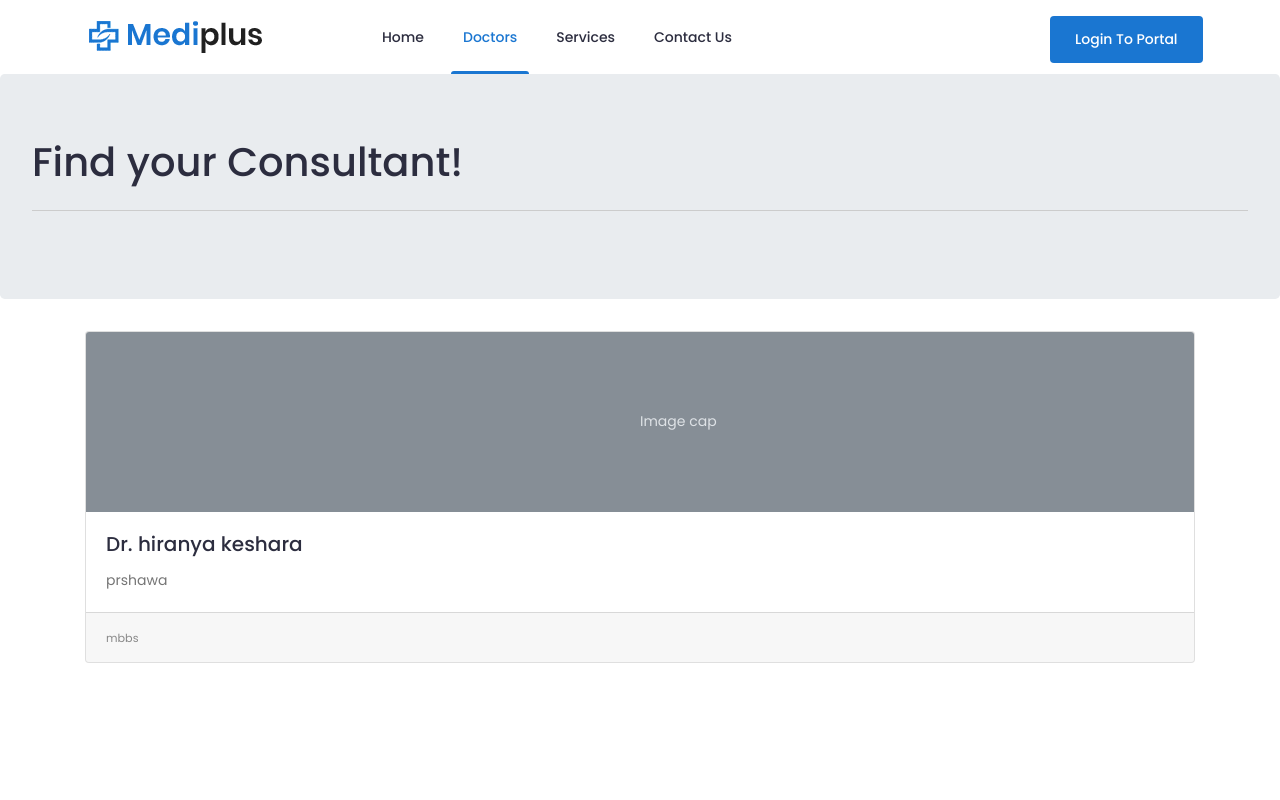
After one commit to Hiranyakeshara/mediplus, a PHP site: page /mediplus/doctors.php in a window 1280 px wide. The commit adds this page. Run offline with PHP 8.4, Linux system fonts and the light colour scheme; data comes from the database, SQL or seed files in the repository.

Commit message:
display doctor in main page

```diff
--- /dev/null
+++ b/doctors.php
@@ -0,0 +1,147 @@
+
+
+
+<!DOCTYPE html>
+<html lang="en">
+<head>
+      <!-- Meta Tags -->
+      <meta charset="utf-8">
+		<meta http-equiv="X-UA-Compatible" content="IE=edge">
+		<meta name="keywords" content="Site keywords here">
+		<meta name="description" content="">
+		<meta name='copyright' content=''>
+		<meta name="viewport" content="width=device-width, initial-scale=1, shrink-to-fit=no">
+
+		<!-- Title -->
+        <title>Mediplus - Medicare Center</title>
+
+		<!-- Favicon -->
+        <link rel="icon" href="img/favicon.png">
+
+		<!-- Google Fonts -->
+		<link href="https://fonts.googleapis.com/css?family=Poppins:200i,300,300i,400,400i,500,500i,600,600i,700,700i,800,800i,900,900i&display=swap" rel="stylesheet">
+
+		<!-- Bootstrap CSS -->
+		<link rel="stylesheet" href="css/bootstrap.min.css">
+		<!-- Nice Select CSS -->
+		<link rel="stylesheet" href="css/nice-select.css">
+		<!-- Font Awesome CSS -->
+        <link rel="stylesheet" href="css/font-awesome.min.css">
+		<!-- icofont CSS -->
+        <link rel="stylesheet" href="css/icofont.css">
+		<!-- Slicknav -->
+		<link rel="stylesheet" href="css/slicknav.min.css">
+		<!-- Owl Carousel CSS -->
+        <link rel="stylesheet" href="css/owl-carousel.css">
+		<!-- Datepicker CSS -->
+		<link rel="stylesheet" href="css/datepicker.css">
+		<!-- Animate CSS -->
+        <link rel="stylesheet" href="css/animate.min.css">
+		<!-- Magnific Popup CSS -->
+        <link rel="stylesheet" href="css/magnific-popup.css">
+
+		<!-- Medipro CSS -->
+        <link rel="stylesheet" href="css/normalize.css">
+        <link rel="stylesheet" href="style.css">
+        <link rel="stylesheet" href="css/responsive.css">
+
+</head>
+<body>
+
+
+
+
+		<!-- Header Area -->
+		<header class="header" >
+
+
+
+			<!-- Header Inner -->
+			<div class="header-inner">
+				<div class="container">
+					<div class="inner">
+						<div class="row">
+							<div class="col-lg-3 col-md-3 col-12">
+								<!-- Start Logo -->
+								<div class="logo">
+									<a href="index.html"><img src="img/logo.png" alt="#"></a>
+								</div>
+								<!-- End Logo -->
+								<!-- Mobile Nav -->
+								<div class="mobile-nav"></div>
+								<!-- End Mobile Nav -->
+							</div>
+							<div class="col-lg-7 col-md-9 col-12">
+								<!-- Main Menu -->
+								<div class="main-menu">
+									<nav class="navigation">
+										<ul class="nav menu">
+											<li ><a href="index.php">Home </a>
+
+											</li>
+											<li class="active"><a href="doctors.php">Doctors</a></li>
+											<li><a href="#">Services </a></li>
+											<li><a href="#">Contact Us</a></li>
+										</ul>
+									</nav>
+								</div>
+								<!--/ End Main Menu -->
+							</div>
+
+
+							<div class="col-lg-2 col-12 ">
+								<div class="get-quote">
+										<div class="container mt-3">
+									<a href="loginportal.php" class="btn">Login to Portal</a>
+									</div>
+
+								</div>
+							</div>
+				</div>
+			</div>
+			<!--/ End Header Inner -->
+		</header>
+		<!-- End Header Area -->
+
+
+    <div class="jumbotron">
+  <h1 class="display-5">Find your Consultant!</h1>
+  <hr class="my-4">
+
+
+</div>
+
+<div class="container mt-3>">
+
+
+
+					<!-- Row start -->
+
+                    <div class="row row-cols-1 row-cols-md-3 g-4">
+                    <?php
+        	    include("./db/config.php");
+                $query ="SELECT * FROM doctors";
+                $sql = mysqli_query($con,$query);
+                while($row = mysqli_fetch_array($sql))
+                {  ?>
+                    <div class="col">
+        <div class="card h-100">
+          <svg class="bd-placeholder-img card-img-top" width="100%" height="180" xmlns="http://www.w3.org/2000/svg" role="img" aria-label="Placeholder: Image cap" preserveAspectRatio="xMidYMid slice" focusable="false"><title>Placeholder</title><rect width="100%" height="100%" fill="#868e96"></rect><text x="50%" y="50%" fill="#dee2e6" dy=".3em">Image cap</text></svg>
+          <div class="card-body">
+            <h5 class="card-title">Dr. <?php echo $row["name"];?></h5>
+            <p class="card-text"><?php echo $row["speciality"];?></p>
+          </div>
+          <div class="card-footer">
+            <small class="text-body-secondary"><?php echo $row["qualification"];?></small>
+          </div>
+        </div>
+        </div>
+					<?php }  ?>
+					<!-- Row end -->
+
+
+                    </div>
+</div>
+
+</body>
+</html>
--- a/index.php
+++ b/index.php
@@ -91,7 +91,7 @@
 											<li class="active"><a href="index.php">Home </i></a>
 
 											</li>
-											<li><a href="#">Doctors</a></li>
+											<li><a href="doctors.php">Doctors</a></li>
 											<li><a href="#">Services </a></li>
 											<li><a href="#">Contact Us</a></li>
 										</ul>
```
